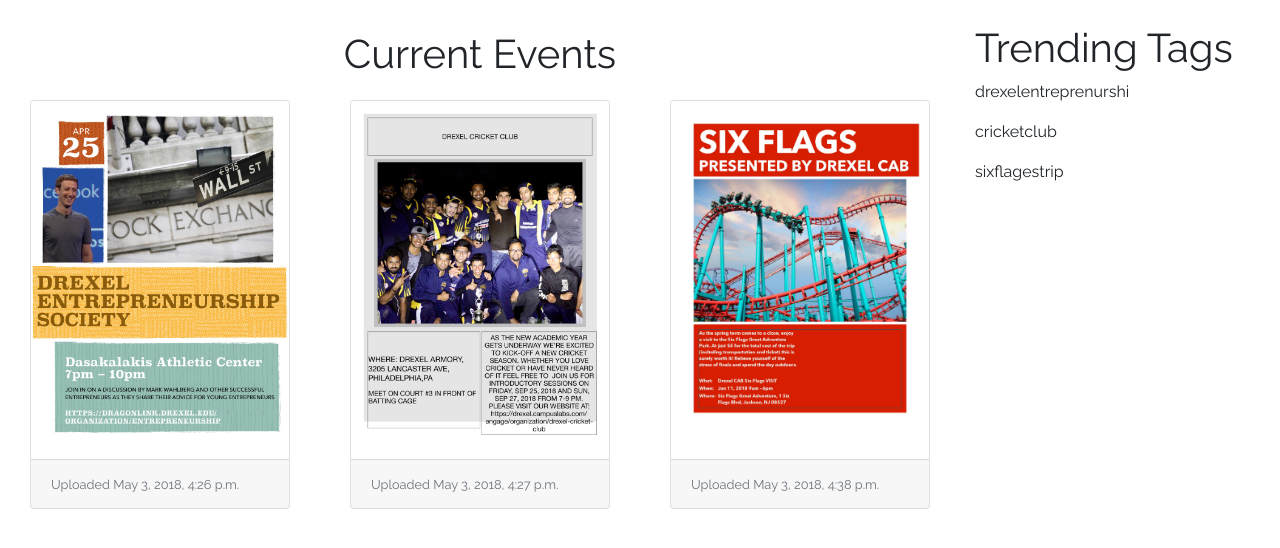
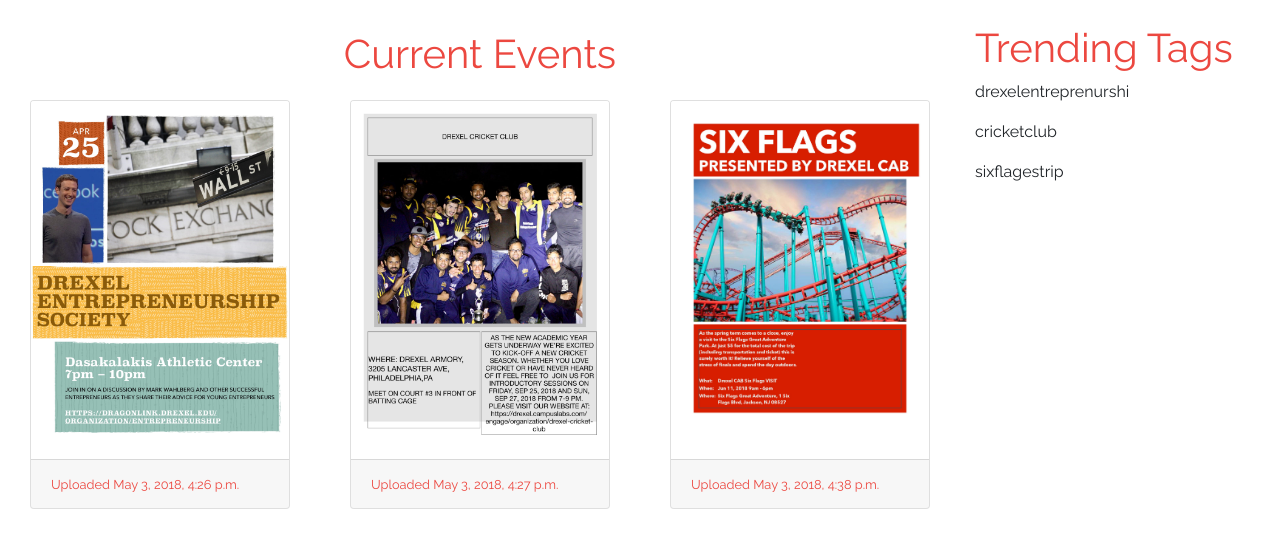
Before and after one commit to UzairVawda/DragonFeed, a Django app: page / in a window 1280 px wide. Shown: the part 76-624 px from the top of the page. Run offline with Django 3.2, Linux system fonts and the light colour scheme; data comes from the database, SQL or seed files in the repository; parts of the project's set-up code (start-up, migrations or seed data) failed here and were passed over; some libraries are stand-ins or nearby versions.

Commit message:
UPDATED || updated templates with tab-bar icon and basic layout

```diff
--- a/src/templates/detailsAdminpanel.html
+++ b/src/templates/detailsAdminpanel.html
@@ -23,7 +23,7 @@
                 <p>More information about this event can be found
                 <a href="{{ article.Link }}" target="_blank">here</a>!</p>
                 <a href="{% url 'adminpanel:adminpanel' %}">
-                    <button class="adminpanel-back">Back to Admin Panel</button>
+                    <button class="btn adminpanel-back">Back to Admin Panel</button>
                 </a>
             </div>
         </div>
--- a/src/templates/index.html
+++ b/src/templates/index.html
@@ -4,7 +4,7 @@
     <div class="row">
         <div class="col-md-9 mainfeed">
             {% if allArticles %}
-            <p class="text-center content-header">Current Events</p>
+            <p class="text-center content-header" style="color:#ec4840;">Current Events</p>
             <div class="card-deck">
                 {% for article in allArticles %}
                     <div class="col-md-4">
@@ -14,7 +14,7 @@
                             </a>
                             <br>
                             <div class="card-footer">
-                                <small class="text-muted">Uploaded {{article.timestamp}}</small>
+                                <small style="color:#ec4840;">Uploaded {{article.timestamp}}</small>
                             </div>
                         </div>
                         <br>
@@ -26,7 +26,7 @@
         {% endif %}
         </div>
         <div class="col-md-3 widgets">
-            <h1>Trending Tags</h1>
+            <h1 style="color:#ec4840;">Trending Tags</h1>
             {% for article in allArticles %}
                 <p>{{article.Tag|lower}}</p>
             {% endfor %}
--- a/src/templates/layout.html
+++ b/src/templates/layout.html
@@ -6,10 +6,11 @@
 	<link rel="stylesheet" type="text/css" href="{% static 'css/style.css' %}">
 	<link rel="stylesheet" type="text/css" href="{% static 'css/bootstrap.css' %}">
 	<link href="https://fonts.googleapis.com/css?family=Raleway:400,600" rel="stylesheet">
+	<link rel="shortcut icon" href="{% static 'images/DragonFeed_blueontransparent.png'%}" type="image/x-icon" />
 
 </head>
 
-<body onload="myFunction()">
+<body>
 	<!-- Bootstarp navbar-->
 	<nav class="navbar navbar-expand-lg navbar-light nav-bar">
 	  	<a class="navbar-brand" href="{% url 'article:index' %}">
@@ -34,7 +35,7 @@
 			</ul>
 		    <ul class="navbar-nav ml-auto">
 			    <form class="form-inline my-2 my-lg-0">
-			      <input class="form-control mr-sm-2 nav-bar-input-porperties" type="search" class="search-nav" placeholder="Search by Tag" aria-label="Search">
+			      <input class="form-control mr-sm-2 nav-bar-input-porperties" type="search" class="search-nav" placeholder="Search by Tag" aria-label="Search" style="::placeholder:#ec4840;">
 			      <button class="btn my-2 my-sm-0 nav-bar-button-porperties" type="submit">Search</button>
 			    </form>
 				<a class="nav-link" href="{% url 'accounts:register' %}">
```
